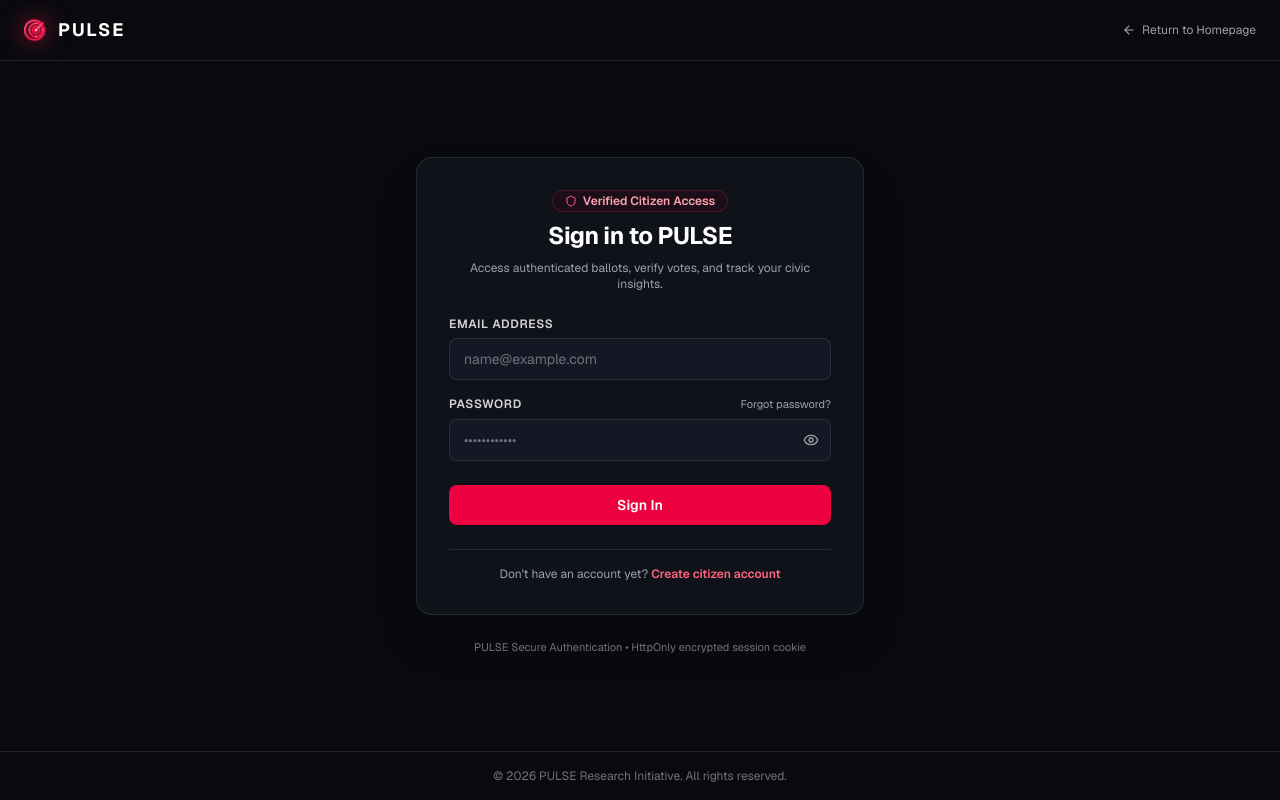
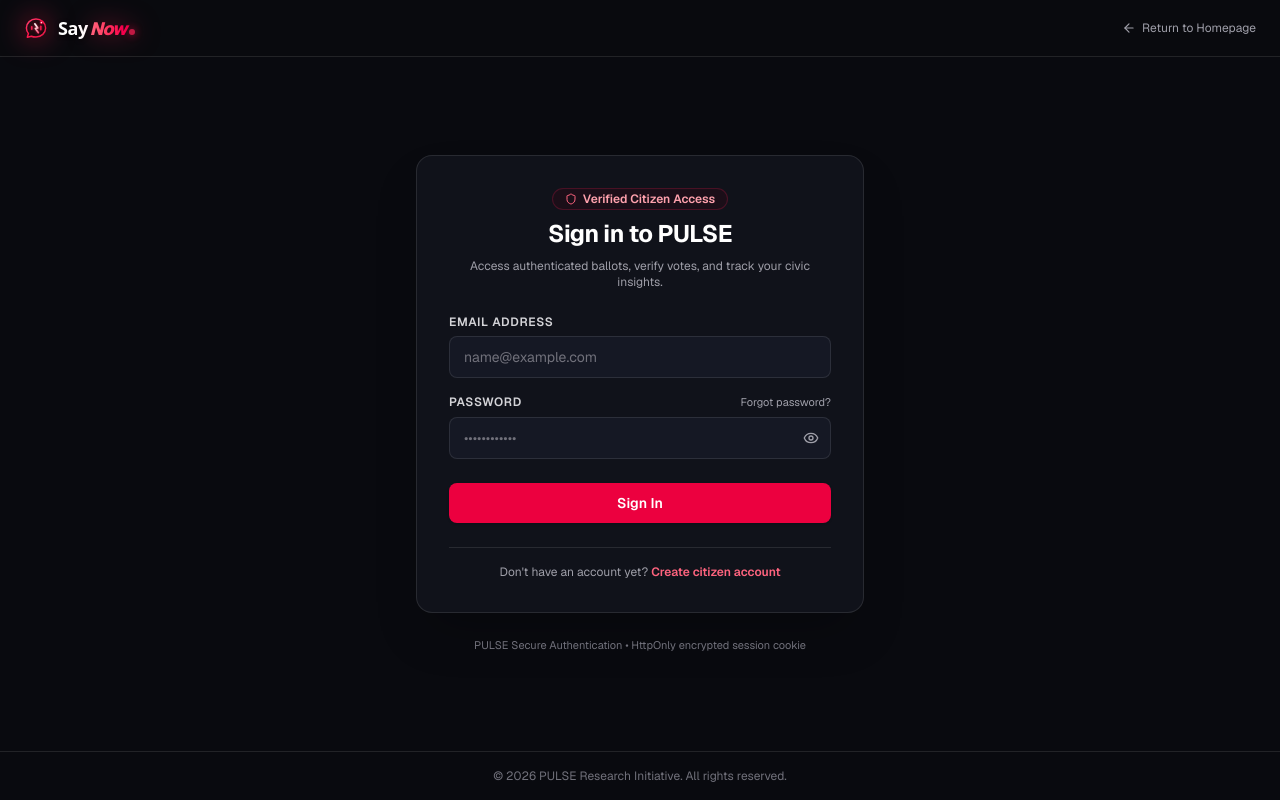
Before and after one commit to anirudh-1404/survey-website, a Next.js app: page /login in a window 1280 px wide. Built offline with nearby package versions, Linux system fonts and the light colour scheme; no server answers.

Commit message:
brand: rebrand platform to SayNow with custom speech spark neon logo and stylish dual-tone typography

```diff
--- a/src/app/admin/layout.tsx
+++ b/src/app/admin/layout.tsx
@@ -6,7 +6,7 @@ import { AdminLayoutClient } from "@/components/admin/AdminLayoutClient";
 import { ShieldAlert, ArrowLeft } from "lucide-react";
 
 export const metadata: Metadata = {
-  title: "PULSE Editorial Administration — Backoffice Shell",
+  title: "SayNow Editorial Administration — Backoffice Shell",
   description:
     "Administrative dashboard for managing surveys, inquiries, and civic sentiment tracking.",
   robots: {
--- a/src/app/layout.tsx
+++ b/src/app/layout.tsx
@@ -17,8 +17,8 @@ const siteUrl = process.env.NEXT_PUBLIC_APP_URL || "https://pulse.org";
 export const metadata: Metadata = {
   metadataBase: new URL(siteUrl),
   title: {
-    default: "PULSE — Public Opinion on Global Issues",
-    template: "%s | PULSE",
+    default: "SayNow — Public Opinion on Global Issues",
+    template: "%s | SayNow",
   },
   description:
     "An independent, modern public-opinion platform where verified citizens debate and vote on news-shaping issues, policy developments, and global affairs.",
@@ -28,20 +28,21 @@ export const metadata: Metadata = {
     "policy debate",
     "global surveys",
     "civic sentiment",
+    "SayNow",
   ],
-  authors: [{ name: "PULSE Editorial Team" }],
+  authors: [{ name: "SayNow Editorial Team" }],
   openGraph: {
-    title: "PULSE — Public Opinion on Global Issues",
+    title: "SayNow — Public Opinion on Global Issues",
     description:
       "An independent, modern public-opinion platform where verified citizens debate and vote on news-shaping issues, policy developments, and global affairs.",
     url: siteUrl,
-    siteName: "PULSE",
+    siteName: "SayNow",
     type: "website",
     locale: "en_US",
   },
   twitter: {
     card: "summary_large_image",
-    title: "PULSE — Public Opinion on Global Issues",
+    title: "SayNow — Public Opinion on Global Issues",
     description:
       "An independent, modern public-opinion platform where verified citizens debate and vote on news-shaping issues, policy developments, and global affairs.",
   },
--- a/src/app/login/page.tsx
+++ b/src/app/login/page.tsx
@@ -13,7 +13,7 @@ import {
   CheckCircle,
 } from "lucide-react";
 import { getSafeRedirectUrl } from "@/lib/url";
-import { PulseIcon } from "@/components/layout/PulseIcon";
+import { SayNowLogo } from "@/components/layout/SayNowLogo";
 import { toast } from "sonner";
 
 function LoginForm() {
@@ -274,11 +274,10 @@ export default function LoginPage() {
         <div className="mx-auto flex max-w-7xl items-center justify-between">
           <Link
             href="/"
-            className="flex items-center gap-2.5 text-lg font-bold tracking-wider text-white"
-            aria-label="PULSE Homepage"
+            className="flex items-center gap-2"
+            aria-label="SayNow Homepage"
           >
-            <PulseIcon className="h-6 w-6" />
-            <span className="tracking-widest">PULSE</span>
+            <SayNowLogo iconClassName="h-6 w-6" textClassName="text-lg" />
           </Link>
 
           <Link
--- a/src/app/register/page.tsx
+++ b/src/app/register/page.tsx
@@ -13,7 +13,7 @@ import {
   Check,
   CheckCircle,
 } from "lucide-react";
-import { PulseIcon } from "@/components/layout/PulseIcon";
+import { SayNowLogo } from "@/components/layout/SayNowLogo";
 import { toast } from "sonner";
 
 export default function RegisterPage() {
@@ -126,11 +126,10 @@ export default function RegisterPage() {
         <div className="mx-auto flex max-w-7xl items-center justify-between">
           <Link
             href="/"
-            className="flex items-center gap-2.5 text-lg font-bold tracking-wider text-white"
-            aria-label="PULSE Homepage"
+            className="flex items-center gap-2"
+            aria-label="SayNow Homepage"
           >
-            <PulseIcon className="h-6 w-6" />
-            <span className="tracking-widest">PULSE</span>
+            <SayNowLogo iconClassName="h-6 w-6" textClassName="text-lg" />
           </Link>
 
           <Link
--- a/src/components/admin/AdminLayoutClient.tsx
+++ b/src/components/admin/AdminLayoutClient.tsx
@@ -26,7 +26,7 @@ export function AdminLayoutClient({
       <div className="flex flex-1 flex-col min-w-0">
         <AdminHeader
           onOpenMobileMenu={() => setMobileSidebarOpen(true)}
-          title="PULSE Editorial Administration"
+          title="SayNow Editorial Administration"
           user={user}
         />
 
--- a/src/components/admin/AdminSidebar.tsx
+++ b/src/components/admin/AdminSidebar.tsx
@@ -14,7 +14,7 @@ import {
   Megaphone,
   X,
 } from "lucide-react";
-import { PulseIcon } from "@/components/layout/PulseIcon";
+import { SayNowLogo } from "@/components/layout/SayNowLogo";
 
 interface AdminSidebarProps {
   mobileOpen?: boolean;
@@ -79,10 +79,9 @@ export function AdminSidebar({
         <div className="flex items-center justify-between">
           <Link
             href="/admin"
-            className="flex items-center gap-2 text-base font-bold tracking-wider text-white"
+            className="flex items-center gap-2"
           >
-            <PulseIcon className="h-6 w-6" />
-            <span className="tracking-widest">PULSE</span>
+            <SayNowLogo iconClassName="h-6 w-6" textClassName="text-lg" />
             <span className="rounded bg-rose-950/40 px-1.5 py-0.5 text-[9px] font-bold text-rose-300 uppercase tracking-widest border border-rose-900/40">
               Admin
             </span>
--- a/src/components/home/AboutPulse.tsx
+++ b/src/components/home/AboutPulse.tsx
@@ -27,9 +27,9 @@ export function AboutPulse() {
             A clearer view of public opinion.
           </h2>
           <p className="mt-4 text-base leading-relaxed text-zinc-300 sm:text-lg">
-            PULSE brings people together to vote on important issues, explore different perspectives,
+            SayNow brings people together to vote on important issues, explore different perspectives,
             and take part in meaningful public discussions. Every poll invites participation,
-            while community comments help surface the reasoning behind different viewpoints.
+            while live citizen chats help surface the reasoning behind different viewpoints.
           </p>
         </div>
 
--- a/src/components/layout/Footer.tsx
+++ b/src/components/layout/Footer.tsx
@@ -1,6 +1,6 @@
 import Link from "next/link";
 import { Shield, FileText, Info, Scale } from "lucide-react";
-import { PulseIcon } from "@/components/layout/PulseIcon";
+import { SayNowLogo } from "@/components/layout/SayNowLogo";
 
 export function Footer() {
   const currentYear = 2026;
@@ -11,12 +11,7 @@ export function Footer() {
         <div className="grid grid-cols-1 gap-8 md:grid-cols-4 lg:gap-12">
           {/* Brand and Mission */}
           <div className="space-y-4 md:col-span-2">
-            <div className="flex items-center gap-2.5">
-              <PulseIcon className="h-7 w-7" />
-              <span className="text-lg font-extrabold tracking-widest text-white">
-                PULSE
-              </span>
-            </div>
+            <SayNowLogo iconClassName="h-7 w-7" textClassName="text-xl" />
             <p className="max-w-md text-sm leading-relaxed text-zinc-400">
               An independent, non-partisan public opinion platform tracking civic
               sentiment on pivotal global developments, emerging technologies, and
@@ -115,9 +110,9 @@ export function Footer() {
 
         {/* Bottom Bar */}
         <div className="mt-12 flex flex-col items-center justify-between border-t border-white/10 pt-6 text-xs text-zinc-400 sm:flex-row">
-          <p>© {currentYear} PULSE Research Initiative. All rights reserved.</p>
+          <p>© {currentYear} SayNow. All rights reserved.</p>
           <p className="mt-2 text-zinc-400 sm:mt-0">
-            Empirical Public Opinion Platform • Verified Sentiment
+            Empirical Public Opinion Platform • Verified Civic Sentiment
           </p>
         </div>
       </div>
--- a/src/components/layout/Navbar.tsx
+++ b/src/components/layout/Navbar.tsx
@@ -12,7 +12,7 @@ import {
   ChevronDown,
 } from "lucide-react";
 import { UserSafeResponse } from "@/models/User";
-import { PulseIcon } from "@/components/layout/PulseIcon";
+import { SayNowLogo } from "@/components/layout/SayNowLogo";
 import { toast } from "sonner";
 
 const NAV_LINKS = [
@@ -123,11 +123,10 @@ export function Navbar() {
         <div className="flex items-center gap-3">
           <Link
             href="/"
-            className="flex items-center gap-2.5 text-xl font-extrabold tracking-widest text-white transition-opacity hover:opacity-90"
-            aria-label="PULSE Homepage"
+            className="transition-transform hover:scale-[1.02] active:scale-[0.98]"
+            aria-label="SayNow Homepage"
           >
-            <PulseIcon className="h-8 w-8" />
-            <span className="tracking-widest">PULSE</span>
+            <SayNowLogo iconClassName="h-8 w-8" textClassName="text-2xl" />
           </Link>
         </div>
 
--- a/src/components/layout/PulseIcon.tsx
+++ b/src/components/layout/PulseIcon.tsx
@@ -1,138 +1 @@
-import React from "react";
-
-interface PulseIconProps {
-  className?: string;
-  size?: number;
-}
-
-/**
- * PULSE Official Brand Mark — Concept B (Opinion Radar & Pulse Scanner):
- * A high-tech circular radar dial tracking live civic sentiment and public opinions,
- * rendered in vibrant glowing neon rose with active radar sweep optics.
- */
-export function PulseIcon({ className = "h-8 w-8", size }: PulseIconProps) {
-  return (
-    <svg
-      viewBox="0 0 36 36"
-      fill="none"
-      xmlns="http://www.w3.org/2000/svg"
-      className={`shrink-0 drop-shadow-[0_0_12px_rgba(255,30,86,0.7)] ${className}`}
-      {...(size ? { width: size, height: size } : {})}
-      aria-hidden="true"
-    >
-      <defs>
-        {/* Radiant Neon Rose Gradients */}
-        <linearGradient
-          id="radarNeonGrad"
-          x1="4"
-          y1="4"
-          x2="32"
-          y2="32"
-          gradientUnits="userSpaceOnUse"
-        >
-          <stop offset="0%" stopColor="#ff4d79" />
-          <stop offset="50%" stopColor="#ff174d" />
-          <stop offset="100%" stopColor="#e11d48" />
-        </linearGradient>
-
-        <linearGradient
-          id="radarBeamGrad"
-          x1="18"
-          y1="18"
-          x2="30"
-          y2="6"
-          gradientUnits="userSpaceOnUse"
-        >
-          <stop offset="0%" stopColor="#ffffff" />
-          <stop offset="35%" stopColor="#ff6584" />
-          <stop offset="100%" stopColor="#ff174d" />
-        </linearGradient>
-
-        {/* Ambient Neon Glow Filter */}
-        <filter id="radarNeonGlow" x="-30%" y="-30%" width="160%" height="160%">
-          <feDropShadow
-            dx="0"
-            dy="0"
-            stdDeviation="1.8"
-            floodColor="#ff174d"
-            floodOpacity="0.85"
-          />
-        </filter>
-
-        {/* Sweep Sector Glow */}
-        <radialGradient
-          id="radarSweepAura"
-          cx="18"
-          cy="18"
-          r="15"
-          gradientUnits="userSpaceOnUse"
-        >
-          <stop offset="0%" stopColor="#ff174d" stopOpacity="0.25" />
-          <stop offset="60%" stopColor="#ff174d" stopOpacity="0.08" />
-          <stop offset="100%" stopColor="#ff174d" stopOpacity="0" />
-        </radialGradient>
-      </defs>
-
-      {/* Subtle Ambient Pulse Background */}
-      <circle cx="18" cy="18" r="15.5" fill="url(#radarSweepAura)" />
-
-      {/* Concentric Radar Circles with Active Scanning Notch */}
-      <g filter="url(#radarNeonGlow)">
-        {/* Outer Ring (with scanner aperture notch at top-right ~45 deg) */}
-        <path
-          d="M 27 9 A 14.5 14.5 0 1 0 29.5 13.5"
-          stroke="url(#radarNeonGrad)"
-          strokeWidth="2.4"
-          strokeLinecap="round"
-        />
-
-        {/* Middle Ring */}
-        <circle
-          cx="18"
-          cy="18"
-          r="10"
-          stroke="url(#radarNeonGrad)"
-          strokeWidth="2.2"
-          strokeOpacity="0.95"
-        />
-
-        {/* Inner Ring */}
-        <circle
-          cx="18"
-          cy="18"
-          r="5.5"
-          stroke="url(#radarNeonGrad)"
-          strokeWidth="2.0"
-          strokeOpacity="0.9"
-        />
-
-        {/* Radar Alignment Coordinates / Data Points */}
-        <circle cx="18" cy="8" r="1.2" fill="#ff7597" />
-        <circle cx="18" cy="28" r="1.2" fill="#ff7597" />
-        <circle cx="8" cy="18" r="1.2" fill="#ff7597" />
-        <circle cx="28" cy="18" r="1.2" fill="#ff7597" />
-
-        {/* Dynamic Sweeping Radar Beam (Angle 45°) */}
-        <line
-          x1="18"
-          y1="18"
-          x2="28.5"
-          y2="7.5"
-          stroke="url(#radarBeamGrad)"
-          strokeWidth="2.6"
-          strokeLinecap="round"
-        />
-      </g>
-
-      {/* Center Emitter Core (Dual Layer for Brilliant White Hot-Center) */}
-      <circle
-        cx="18"
-        cy="18"
-        r="3.2"
-        fill="#ff174d"
-        filter="url(#radarNeonGlow)"
-      />
-      <circle cx="18" cy="18" r="1.5" fill="#ffffff" />
-    </svg>
-  );
-}
+export { SayNowIcon, SayNowLogo, PulseIcon } from "./SayNowLogo";
--- /dev/null
+++ b/src/components/layout/SayNowLogo.tsx
@@ -0,0 +1,164 @@
+import React from "react";
+
+interface SayNowLogoProps {
+  className?: string;
+  iconClassName?: string;
+  textClassName?: string;
+  showText?: boolean;
+  size?: number;
+}
+
+/**
+ * SayNow Official Brand Mark:
+ * A modern, stylish neon emblem featuring a bold speech bubble with an integrated
+ * dynamic lightning spark / pulse broadcast wave — symbolizing expressing your voice "NOW".
+ * Rendered with radiant rose-red neon gradients, crisp white highlights, and subtle glow.
+ */
+export function SayNowIcon({
+  className = "h-8 w-8",
+  size,
+}: {
+  className?: string;
+  size?: number;
+}) {
+  return (
+    <svg
+      viewBox="0 0 40 40"
+      fill="none"
+      xmlns="http://www.w3.org/2000/svg"
+      className={`shrink-0 drop-shadow-[0_0_14px_rgba(255,23,77,0.65)] ${className}`}
+      {...(size ? { width: size, height: size } : {})}
+      aria-hidden="true"
+    >
+      <defs>
+        {/* Vibrant Rose-to-Orange Neon Gradient */}
+        <linearGradient
+          id="sayNowGradient"
+          x1="2"
+          y1="2"
+          x2="38"
+          y2="38"
+          gradientUnits="userSpaceOnUse"
+        >
+          <stop offset="0%" stopColor="#ff4d79" />
+          <stop offset="45%" stopColor="#ff174d" />
+          <stop offset="100%" stopColor="#e11d48" />
+        </linearGradient>
+
+        {/* Glow & Spark Gradient */}
+        <linearGradient
+          id="sayNowSparkGrad"
+          x1="12"
+          y1="10"
+          x2="28"
+          y2="30"
+          gradientUnits="userSpaceOnUse"
+        >
+          <stop offset="0%" stopColor="#ffffff" />
+          <stop offset="40%" stopColor="#ffe4ea" />
+          <stop offset="100%" stopColor="#ff174d" />
+        </linearGradient>
+
+        <linearGradient
+          id="sayNowBubbleFill"
+          x1="6"
+          y1="6"
+          x2="34"
+          y2="34"
+          gradientUnits="userSpaceOnUse"
+        >
+          <stop offset="0%" stopColor="#2a0d16" stopOpacity="0.8" />
+          <stop offset="100%" stopColor="#120408" stopOpacity="0.9" />
+        </linearGradient>
+
+        {/* Subtle drop glow */}
+        <filter id="sayNowGlow" x="-25%" y="-25%" width="150%" height="150%">
+          <feDropShadow
+            dx="0"
+            dy="0"
+            stdDeviation="1.6"
+            floodColor="#ff174d"
+            floodOpacity="0.8"
+          />
+        </filter>
+      </defs>
+
+      {/* Speech Bubble Base with Tail */}
+      <path
+        d="M 20 5 C 11.16 5 4 11.72 4 20 C 4 23.45 5.25 26.63 7.38 29.17 L 5.5 35.5 L 12.32 33.72 C 14.65 34.8 17.24 35 20 35 C 28.84 35 36 28.28 36 20 C 36 11.72 28.84 5 20 5 Z"
+        fill="url(#sayNowBubbleFill)"
+        stroke="url(#sayNowGradient)"
+        strokeWidth="2.4"
+        strokeLinejoin="round"
+      />
+
+      {/* Internal "NOW" Dynamic Voice Pulse Waves (Soundwaves / Spark) */}
+      <g filter="url(#sayNowGlow)">
+        {/* Left Wave Bar */}
+        <path
+          d="M 13 18 L 13 22"
+          stroke="url(#sayNowGradient)"
+          strokeWidth="2.4"
+          strokeLinecap="round"
+        />
+
+        {/* Dynamic Center Voice Bolt ("N / Instant Spark") */}
+        <path
+          d="M 18 13 L 23 20 L 19 21 L 24 28"
+          stroke="url(#sayNowSparkGrad)"
+          strokeWidth="2.6"
+          strokeLinecap="round"
+          strokeLinejoin="round"
+        />
+
+        {/* Right Wave Bar */}
+        <path
+          d="M 28 17 L 28 23"
+          stroke="url(#sayNowGradient)"
+          strokeWidth="2.4"
+          strokeLinecap="round"
+        />
+      </g>
+
+      {/* Ambient Live Broadcast Dot at top-right */}
+      <circle cx="29" cy="11" r="2.2" fill="#ff174d" filter="url(#sayNowGlow)" />
+      <circle cx="29" cy="11" r="1.1" fill="#ffffff" />
+    </svg>
+  );
+}
+
+/**
+ * Full SayNow Brand Typography Logo:
+ * Combines the SayNow emblem with sleek, stylish dual-tone typography ("Say" in crisp bright white, "Now" in glowing neon rose).
+ */
+export function SayNowLogo({
+  className = "flex items-center gap-2.5",
+  iconClassName = "h-8 w-8",
+  textClassName = "text-xl",
+  showText = true,
+  size,
+}: SayNowLogoProps) {
+  return (
+    <div className={`group select-none inline-flex items-center ${className}`}>
+      <SayNowIcon className={iconClassName} size={size} />
+      {showText && (
+        <span
+          className={`font-black tracking-tight leading-none ${textClassName} flex items-baseline`}
+        >
+          <span className="text-white drop-shadow-[0_1px_2px_rgba(0,0,0,0.8)] font-sans">
+            Say
+          </span>
+          <span className="relative ml-0.5 bg-gradient-to-r from-rose-400 via-rose-500 to-rose-600 bg-clip-text text-transparent font-extrabold italic tracking-tighter drop-shadow-[0_0_12px_rgba(255,23,77,0.5)]">
+            Now
+            <span className="inline-block ml-0.5 h-1.5 w-1.5 rounded-full bg-rose-500 animate-pulse align-baseline shadow-[0_0_8px_#ff174d]" />
+          </span>
+        </span>
+      )}
+    </div>
+  );
+}
+
+/**
+ * Backwards compatibility alias for PulseIcon so existing calls render the new SayNow brand mark.
+ */
+export const PulseIcon = SayNowIcon;
```
Also changed, not shown: src/app/icon.svg.
